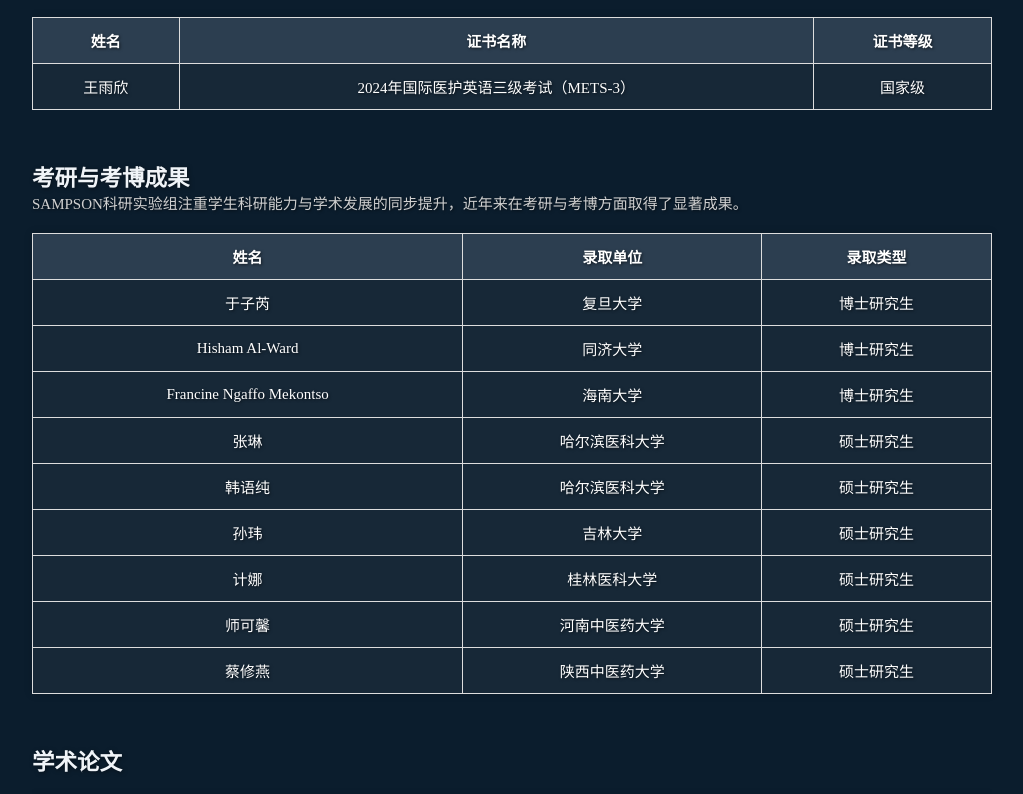
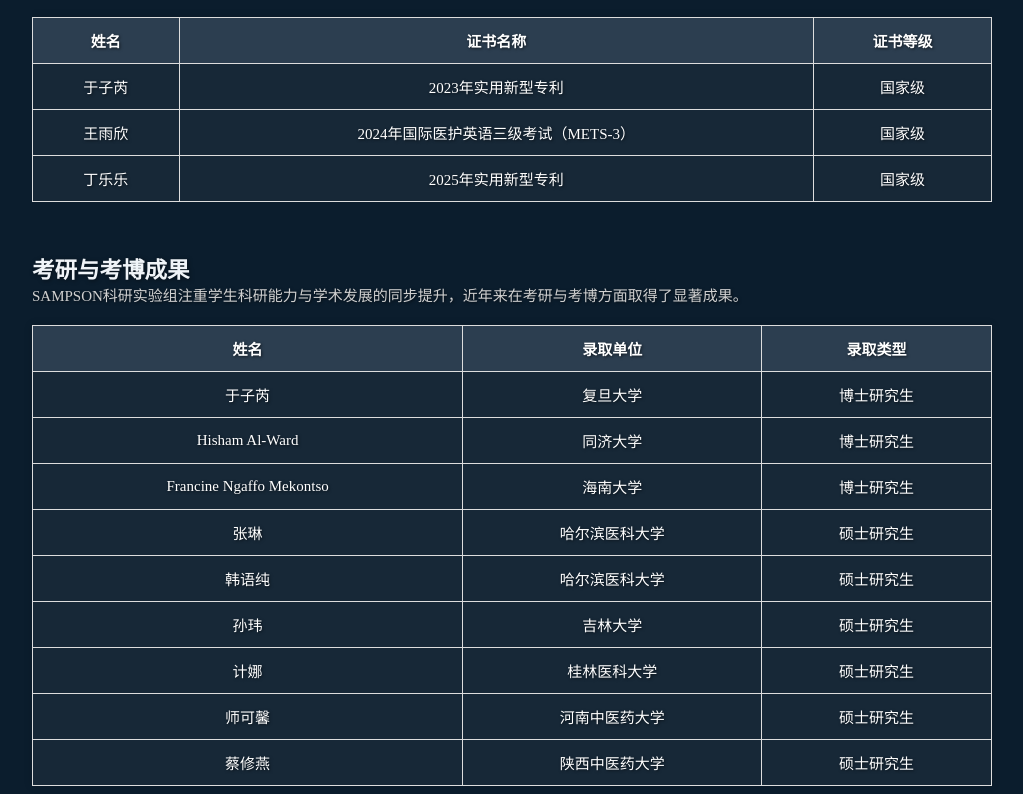
Before and after one commit to LocK-DEL/Sampson-lab-website, a website: page index.html in a window 1280 px wide. Shown: the part 8652-9446 px from the top of the page, without its empty margins (128-1151 px from the left). Drawn offline with Linux system fonts and the light colour scheme; some packages are replaced by stand-ins of ours; a script that the page names is missing.

Commit message:
更新 index.html

```diff
--- a/index.html
+++ b/index.html
@@ -595,9 +595,19 @@
         </tr>
        </thead>
        <tbody>
+        <tr>
+        <td>于子芮</td>
+        <td>2023年实用新型专利</td>
+        <td>国家级</td>
+       </tr>
        <tr>
         <td>王雨欣</td>
         <td>2024年国际医护英语三级考试（METS-3）</td>
+        <td>国家级</td>
+       </tr>
+       <tr>
+        <td>丁乐乐</td>
+        <td>2025年实用新型专利</td>
         <td>国家级</td>
        </tr>
         </tbody>
```
